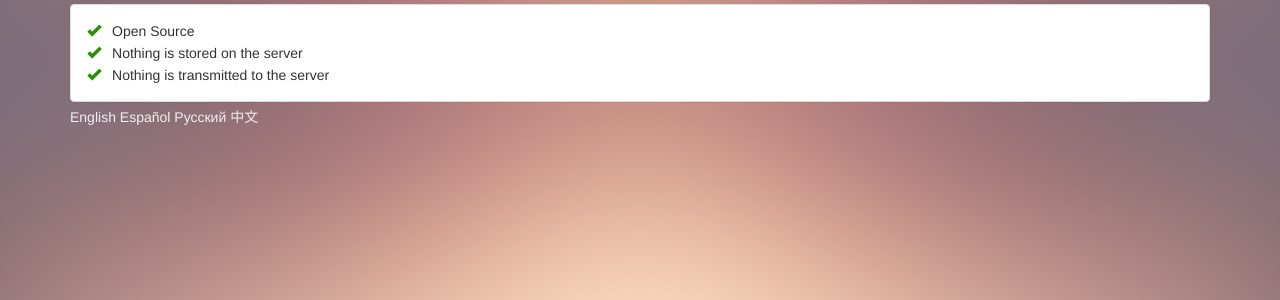
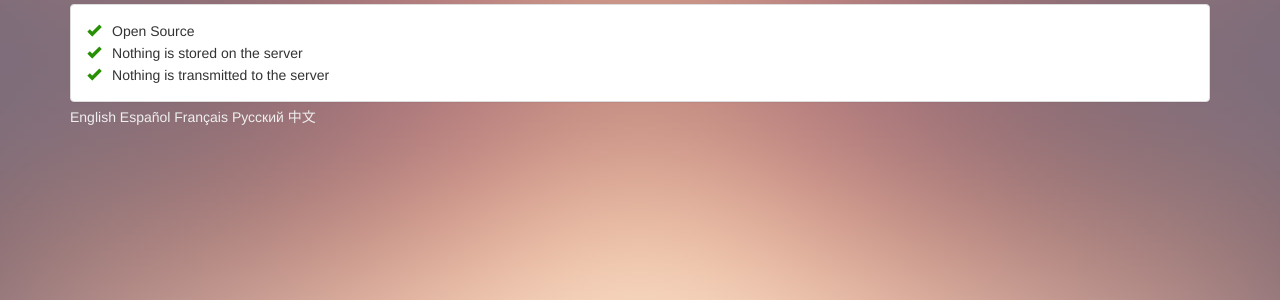
Before and after one commit to antonmedv/webcrypt, a Jekyll site: the page built from index.md, in a window 1280 px wide. Shown: the part 397-697 px from the top of the page. Built offline with Jekyll 4.4.1, drawn with Linux system fonts in a browser that asks for light colours; nearby versions of some CDN libraries; library files that are not in the unit come from our copies.

Commit message:
Update app.html

```diff
--- a/_layouts/app.html
+++ b/_layouts/app.html
@@ -231,6 +231,7 @@
     <div class="lang">
         <a href="{{ site.baseurl }}">English</a>
         <a href="{{ site.baseurl }}/es">Español</a>
+        <a href="{{ site.baseurl }}/fr">Français</a>
         <a href="{{ site.baseurl }}/ru">Русский</a>
         <a href="{{ site.baseurl }}/cn">中文</a>
     </div>
```
